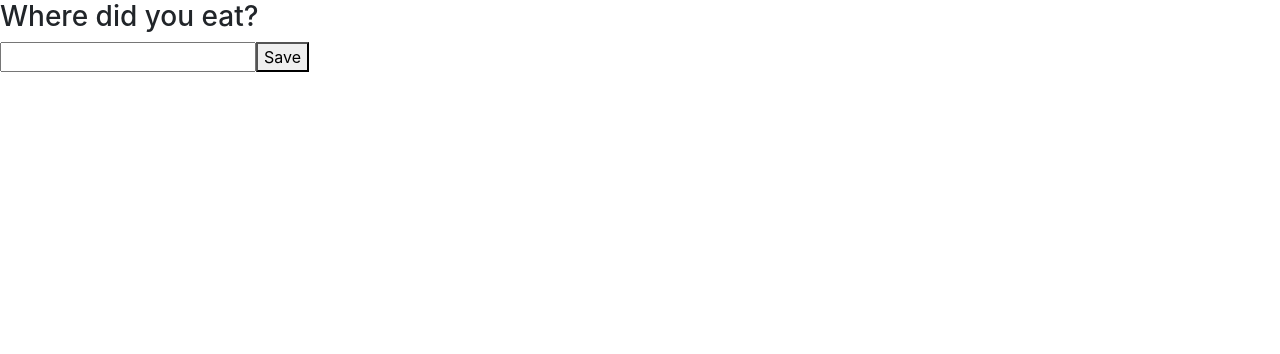
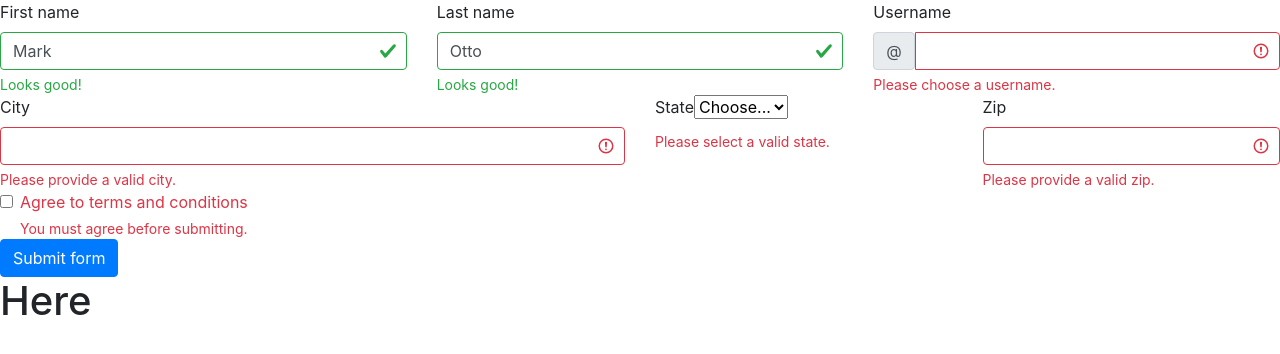
Before and after one commit to foodforcode/memorEATS, a React app: page / in a window 1280 px wide. Shown: the top 354 px of the page. Built offline with nearby package versions, Linux system fonts and the light colour scheme; no server answers; the HTML template or start-up script is replaced by a standard one.

Commit message:
Update components

```diff
--- a/client/src/components/App.jsx
+++ b/client/src/components/App.jsx
@@ -1,22 +1,34 @@
 import React from 'react';
 import Form from './Form.jsx';
+import PostContainer from './PostContainer.jsx';
+import axios from 'axios';
 
 class App extends React.Component {
   constructor() {
     super();
 
     this.state = {
-      location: '',
-      body: '',
+      posts: [],
 
     }
 
+  }
+
+
+  componentDidMount() {
+    axios.get('/posts')
+      .then((response) => {
+        this.setState({
+          posts: response.data
+        })
+      })
   }
 
   render() {
     return(
       <div>
         <Form />
+        <PostContainer />
       </div>
     )
   }
--- a/client/src/components/Form.jsx
+++ b/client/src/components/Form.jsx
@@ -2,20 +2,102 @@ import React from 'react';
 
 class Form extends React.Component {
   constructor() {
-    super()
+    super();
+
+    this.state = {
+      date: '',
+      name: '',
+      // location: '',
+      // rating: '',
+      body: '',
+
+    }
   }
 
   render() {
     return (
       <>
-        <h3>Where did you eat?</h3>
+      <form class="row g-3">
+        <div class="col-md-4">
+          <label for="validationServer01" class="form-label">First name</label>
+          <input type="text" class="form-control is-valid" id="validationServer01" value="Mark" required/>
+          <div class="valid-feedback">
+            Looks good!
+          </div>
+        </div>
+        <div class="col-md-4">
+          <label for="validationServer02" class="form-label">Last name</label>
+          <input type="text" class="form-control is-valid" id="validationServer02" value="Otto" required/>
+          <div class="valid-feedback">
+            Looks good!
+          </div>
+        </div>
+        <div class="col-md-4">
+          <label for="validationServerUsername" class="form-label">Username</label>
+          <div class="input-group has-validation">
+            <span class="input-group-text" id="inputGroupPrepend3">@</span>
+            <input type="text" class="form-control is-invalid" id="validationServerUsername" aria-describedby="inputGroupPrepend3 validationServerUsernameFeedback" required/>
+            <div id="validationServerUsernameFeedback" class="invalid-feedback">
+              Please choose a username.
+            </div>
+          </div>
+        </div>
+        <div class="col-md-6">
+          <label for="validationServer03" class="form-label">City</label>
+          <input type="text" class="form-control is-invalid" id="validationServer03" aria-describedby="validationServer03Feedback" required/>
+          <div id="validationServer03Feedback" class="invalid-feedback">
+            Please provide a valid city.
+          </div>
+        </div>
+        <div class="col-md-3">
+          <label for="validationServer04" class="form-label">State</label>
+          <select class="form-select is-invalid" id="validationServer04" aria-describedby="validationServer04Feedback" required>
+            <option selected disabled value="">Choose...</option>
+            <option>...</option>
+          </select>
+          <div id="validationServer04Feedback" class="invalid-feedback">
+            Please select a valid state.
+          </div>
+        </div>
+        <div class="col-md-3">
+          <label for="validationServer05" class="form-label">Zip</label>
+          <input type="text" class="form-control is-invalid" id="validationServer05" aria-describedby="validationServer05Feedback" required/>
+          <div id="validationServer05Feedback" class="invalid-feedback">
+            Please provide a valid zip.
+          </div>
+        </div>
+        <div class="col-12">
+          <div class="form-check">
+            <input class="form-check-input is-invalid" type="checkbox" value="" id="invalidCheck3" aria-describedby="invalidCheck3Feedback" required/>
+            <label class="form-check-label" for="invalidCheck3">
+              Agree to terms and conditions
+            </label>
+            <div id="invalidCheck3Feedback" class="invalid-feedback">
+              You must agree before submitting.
+            </div>
+          </div>
+        </div>
+        <div class="col-12">
+          <button class="btn btn-primary" type="submit">Submit form</button>
+        </div>
+      </form>
+
+
+
+
+
+
+
+
+
+        {/* <h3>Where did you eat?</h3>
         <form>
           <input
             name="name"
             autoComplete="off"
             required />
-          <button>Save</button>
-        </form>
+          <button>Save</button> */}
+        {/* </form> */}
       </>
     )
   }
--- /dev/null
+++ b/client/src/components/PostContainer.jsx
@@ -0,0 +1,9 @@
+import React from 'react';
+
+function PostContainer (props) {
+  return (
+    <h1>Here</h1>
+  )
+}
+
+export default PostContainer;
```
